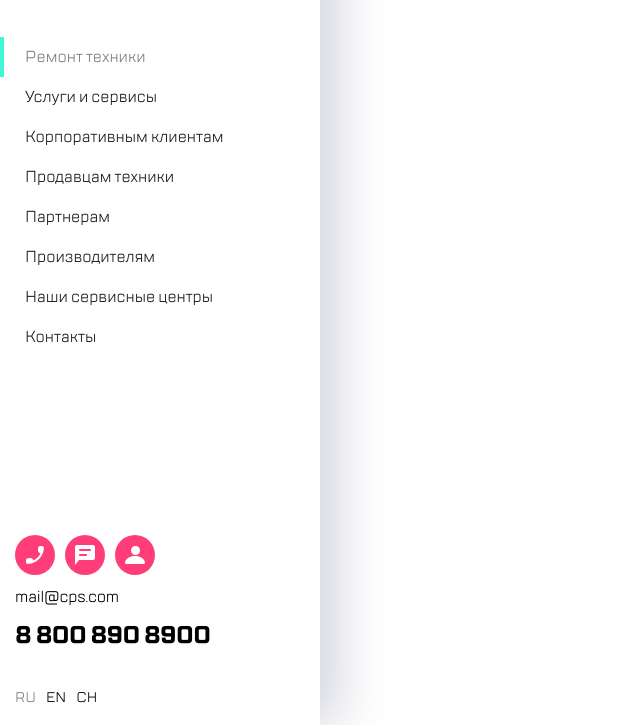
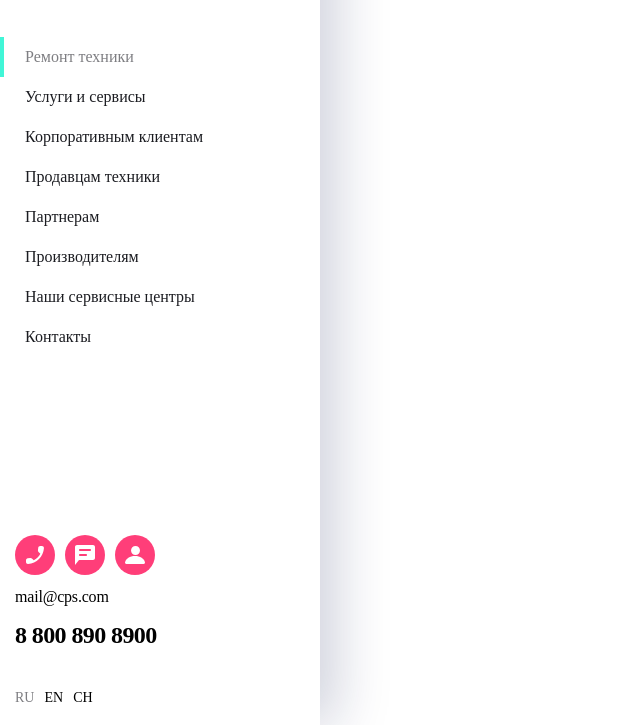
Before and after one commit to KozakAnt/Project-2, a plain HTML site: page index.html in a window 1280 px wide. Shown: the part 75-800 px from the top of the page, without its empty margins (0-640 px from the left). Drawn offline with Linux system fonts and the light colour scheme.

Commit message:
delete font

```diff
--- a/style.css
+++ b/style.css
@@ -91,24 +91,8 @@ h6 {
 
 
 
-@font-face {
-    font-family: "tt_lakes";
-    src: url("./fonts/TTLakes/TTLakes-Regular.woff") format("woff");
-    font-weight: normal;
-    font-style: normal;
-}
-
-@font-face {
-    font-family: "tt_lakes";
-    src: url("./fonts/TTLakes/TTLakes-Bold.woff") format("woff");
-    font-weight: 700;
-    font-style: normal;
-}
-
 body {
     max-width: 320px;
-    font-family: "tt_lakes";
-
 }
 
 .wrapper {
```
